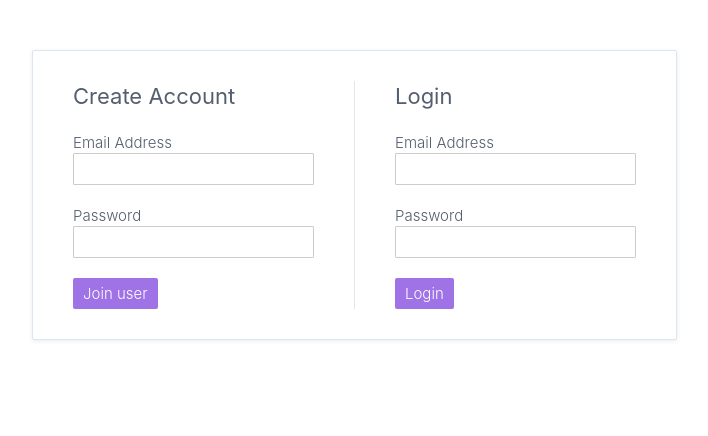
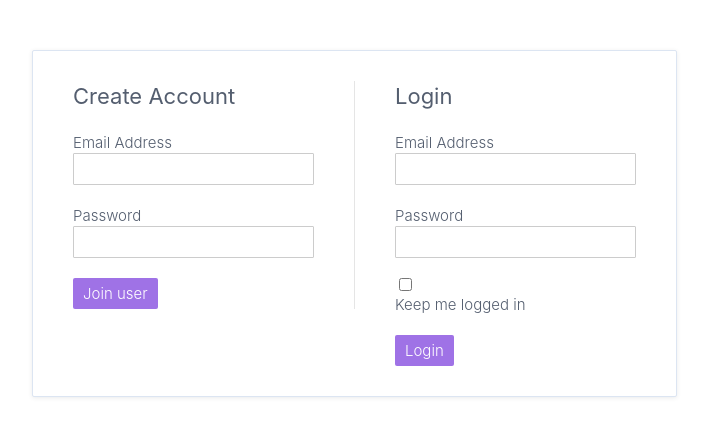
Before and after one commit to oscarlagatta/angular-pro-training, an Angular app: page / in a window 1280 px wide. Shown: the top 436 px of the page, without its empty margins (18-726 px from the left). Built offline with nearby package versions, Linux system fonts and the light colour scheme.

Commit message:
component projection

```diff
--- a/src/app/app.component.ts
+++ b/src/app/app.component.ts
@@ -14,6 +14,7 @@ import { User } from './auth-form/auth-form.interface';
       </auth-form>
       <auth-form (submitted)="loginUser($event)">
         <h3>Login</h3>
+        <auth-remember (checked)="rememberUser($event)"></auth-remember>
         <button type="submit">
           Login
         </button>
@@ -25,12 +26,28 @@ import { User } from './auth-form/auth-form.interface';
 })
 export class AppComponent {
 
+  /**
+   * NOTE:
+   * If we were using the checkbox inside any particular api request
+   * such as if we want to remember whether the user has been checke in
+   * or not, we can bind to a component like in this example.
+   * And using a flan inside the component (rememberMe), inside the
+   * loginUser call back we add the (this.rememberMe) to the HTTP request
+   * or pass it to a Service.
+   * It doesn't have to be strictly part of the form, that's where content
+   * projection and binding to a component is actually really helpful.
+   */
+  rememberMe: boolean = false;
+
   createUser(user: User) {
     console.log('Create account', user);
   }
   loginUser(user: User) {
-    console.log('Login', user);
+    console.log('Login', user, this.rememberMe);
+  }
 
+  rememberUser(remember: boolean){
+    this.rememberMe = remember;
   }
 
 }
--- a/src/app/auth-form/auth-form.component.ts
+++ b/src/app/auth-form/auth-form.component.ts
@@ -16,6 +16,7 @@ import { User } from './auth-form.interface';
                     Password
                     <input type="password" name="password" ngModel>
                 </label>
+                <ng-content select="auth-remember"></ng-content>
                 <ng-content select="button"></ng-content>
             </form>
         </div>
--- /dev/null
+++ b/src/app/auth-form/auth-remember.component.ts
@@ -0,0 +1,22 @@
+import { Component, Output, EventEmitter } from '@angular/core';
+
+
+@Component({
+    selector: 'auth-remember',
+    template: `
+        <label>
+            <input type="checkbox" (change)="onChecked($event.target.checked)"/>
+            Keep me logged in
+        </label>
+
+    `
+})
+export class AuthRememberComponent {
+
+    @Output() checked: EventEmitter<boolean> = new EventEmitter<boolean>();
+
+    onChecked(value: boolean){
+        this.checked.emit(value);
+    }
+
+}
```
Also changed, not shown: src/app/auth-form/auth-form.module.ts (+5 -2 lines).
